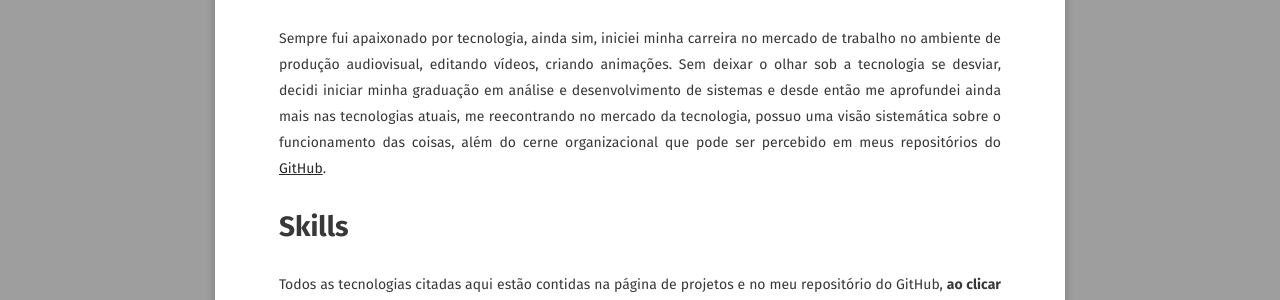
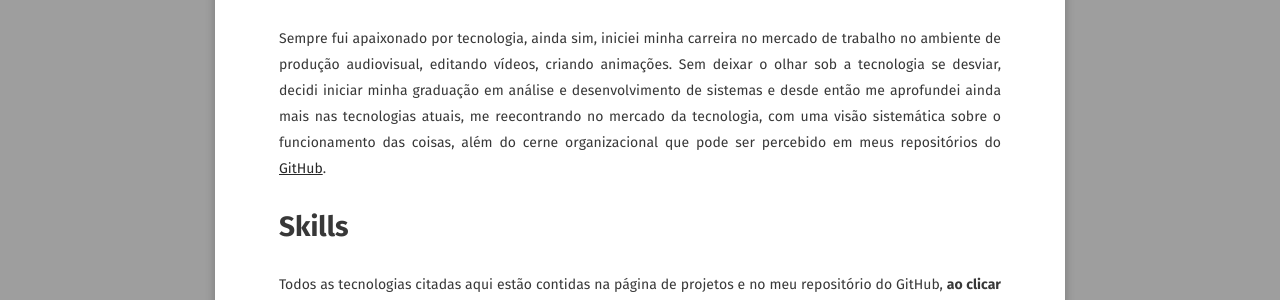
Before and after one commit to jsdaniell/jsdaniell.github.io, a Jekyll site: the page built from about/index.md, in a window 1280 px wide. Shown: the part 334-634 px from the top of the page. Built offline with Jekyll 4.4.1, drawn with Linux system fonts in a browser that asks for light colours; some web fonts are replaced.

Commit message:
Readme updated

```diff
--- a/_config.yml
+++ b/_config.yml
@@ -1,6 +1,6 @@
 # Site
 title:              'José Daniel'
-bio:                'Bem vindo ao meu portfólio!'
+bio:                'Atualmente desenvolvendo aplicações com tecnologias JavaScript com Node.js, Express.js, React, tenho experiência no desenvolvimento mobile com React-Native e Flutter implementado com Dart, desenvolvimento Web utilizando as tecnologias necessárias, HTML implementado com Pug (Jade) ou EJS, CSS, persistência de dados local e cloud (Firebase), carrego comigo o lema do aprendizado, como já digo para alguns amigos "Quando você se considerar um produto acabado, não terá mais para onde evoluir!"'
 description:        "Aqui demonstro alguns de meus projetos e habilidades desenvolvidas ao longo da minha jornada como programador!"
 reading_time:       true
 words_per_minute:   200
--- a/about/index.md
+++ b/about/index.md
@@ -8,7 +8,7 @@
 
 # Sobre mim
 
-Sempre fui apaixonado por tecnologia, ainda sim, iniciei minha carreira no mercado de trabalho no ambiente de produção audiovisual, editando vídeos, criando animações. Sem deixar o olhar sob a tecnologia se desviar, decidi iniciar minha graduação em análise e desenvolvimento de sistemas e desde então me aprofundei ainda mais nas tecnologias atuais, me reecontrando no mercado da tecnologia, possuo uma visão sistemática sobre o funcionamento das coisas, além do cerne organizacional que pode ser percebido em meus repositórios do [GitHub](github.com/jsdaniell).
+Sempre fui apaixonado por tecnologia, ainda sim, iniciei minha carreira no mercado de trabalho no ambiente de produção audiovisual, editando vídeos, criando animações. Sem deixar o olhar sob a tecnologia se desviar, decidi iniciar minha graduação em análise e desenvolvimento de sistemas e desde então me aprofundei ainda mais nas tecnologias atuais, me reecontrando no mercado da tecnologia, com uma visão sistemática sobre o funcionamento das coisas, além do cerne organizacional que pode ser percebido em meus repositórios do [GitHub](github.com/jsdaniell).
 
 # Skills
 
```
Also changed, not shown: README.md.
